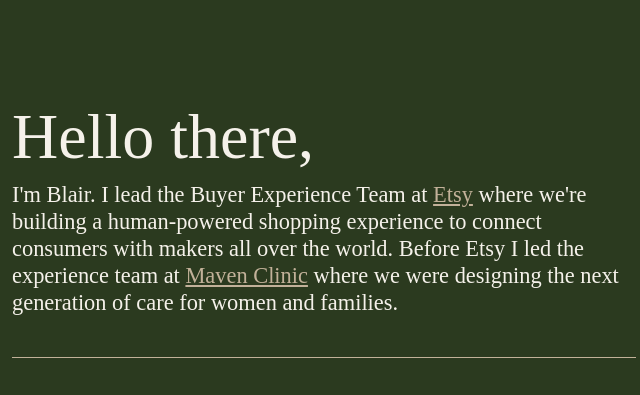
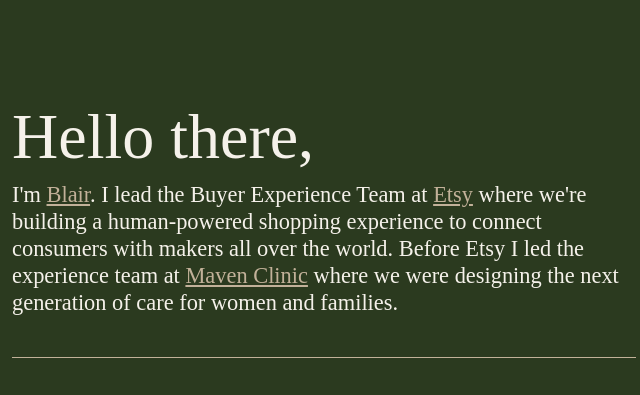
Before and after one commit to blairellis/personal-site, a plain HTML site: page index.html in a window 1280 px wide. Shown: the top 395 px of the page, 124-764 px from the left. Drawn offline with Linux system fonts and the light colour scheme; a web font is replaced by a local one.

Commit message:
Update index.html

```diff
--- a/index.html
+++ b/index.html
@@ -11,7 +11,7 @@
 
         <h1>Hello there,</h1>
 
-        <h2>I'm Blair. I lead the Buyer Experience Team at <a href="https://www.etsy.com" target="_blank">Etsy</a> where we're building a human-powered shopping experience to connect consumers with makers all over the world. Before Etsy I led the experience team at <a href="https://www.mavenclinic.com/" target="_blank">Maven Clinic</a> where we were designing the next generation of care for women and families.</h2>
+        <h2>I'm <a href="https://www.linkedin.com/in/blairmellis/" target="_blank">Blair</a>. I lead the Buyer Experience Team at <a href="https://www.etsy.com" target="_blank">Etsy</a> where we're building a human-powered shopping experience to connect consumers with makers all over the world. Before Etsy I led the experience team at <a href="https://www.mavenclinic.com/" target="_blank">Maven Clinic</a> where we were designing the next generation of care for women and families.</h2>
 
         <p>I believe product development is a creative craft that requires collaboration, open critical hearts and minds, and hard skills. I love working with people that approach their work with big intentions. Some things I've learned along the way:</p>
 
```
